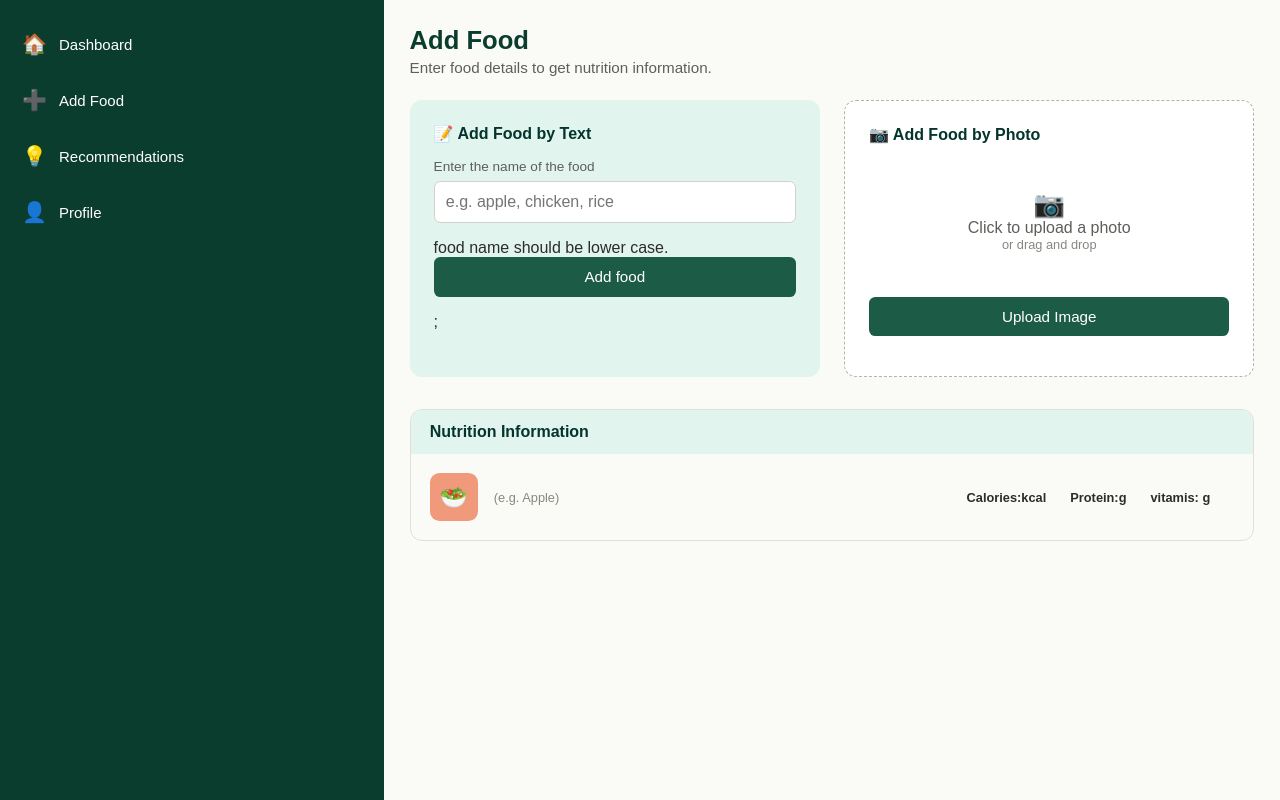
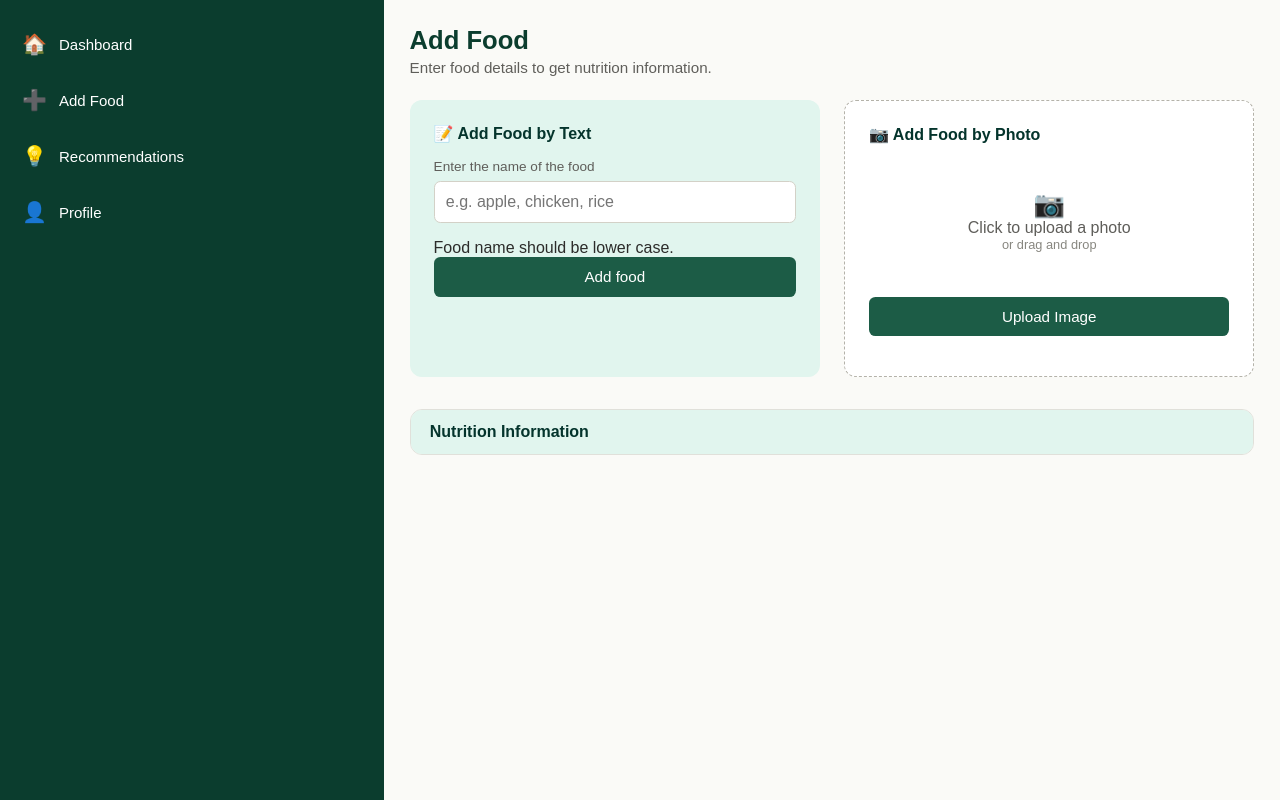
Before and after one commit to sahiba2503/AiNutritionweb, a React (Vite) app in the folder AiNutrition/: page /Layout/AddFood in a window 1280 px wide. Built offline with nearby package versions, Linux system fonts and the light colour scheme.

Commit message:
add nutriton data by own data array

```diff
--- a/AiNutrition/src/component/AddFood.css
+++ b/AiNutrition/src/component/AddFood.css
@@ -99,14 +99,14 @@
 .result-row {
   display: flex;
   align-items: center;
-  gap: 1rem;
-  padding: 1.2rem;
-  flex-wrap: wrap;
+  gap: 0.5rem;
+  padding: 0.5rem;
+
 }
 
 .result-icon {
-  width: 3rem;
-  height: 3rem;
+  width: 2rem;
+  height: 2rem;
   border-radius: 0.6rem;
   background-color: #f0997b;
   display: flex;
--- a/AiNutrition/src/component/AddFood.jsx
+++ b/AiNutrition/src/component/AddFood.jsx
@@ -1,50 +1,55 @@
+
+
 import { useState } from "react";
 import "./AddFood.css";
-
-// This calls our own Node.js/Express backend, which looks up
-// nutrition info and sends it back as JSON.
 
 function AddFood() {
   const [foodName, setFoodName] = useState("");
   const [load, setLoad] = useState(false);
   const [foodError, setFoodError] = useState("");
-  const [calorie, setCalorie] = useState("");
-  const [protein, setProtein] = useState("");
-  const [vitamin, setVitamin] = useState("");
 
+  const [nutritionData, setNutritionData] = useState([]);
 
   function UsersFoodAnalysis(e) {
     e.preventDefault();
+
     let food = foodName.trim();
 
     if (food) {
       setLoad(true);
       setFoodError("");
-       setProtein("");
-            setVitamin("");
 
-            console.log(load);
       fetch("http://localhost:3000/foodNutritions", {
         method: "POST",
+
         headers: {
           "Content-Type": "application/json"
         },
-        body: JSON.stringify({ food: foodName }),
+
+        body: JSON.stringify({
+          food: food
+        })
       })
         .then((res) => {
           return res.json();
         })
+
         .then((data) => {
-          if(data.success){
-              setCalorie(data.calorie);
-          setProtein(data.protein);
-            setVitamin(data.vitamin);
+          if (data.success) {
 
+            let nutrition = {
+              food: food,
+              calorie: data.calorie,
+              protein: data.protein,
+              vitamin: data.vitamin
+            };
+
+            setNutritionData([...nutritionData, nutrition]);
           }
+        })
 
-        })
-        .catch((error)=>{
-          alert("plese try again someting wrong.");
+        .catch((error) => {
+          alert("Please try again. Something went wrong.");
           console.log(error);
         })
 
@@ -52,78 +57,157 @@ function AddFood() {
           setLoad(false);
           setFoodName("");
         });
-    }
-     else {
-      setFoodError("please enter only food related data");
+    } else {
+      setFoodError("Please enter food name");
       setLoad(false);
-      return;
     }
   }
 
   return (
-    <div className='page'>
-      <h1 className='page-title'>Add Food</h1>
-      <p className='page-subtitle'>
+    <div className="page">
+
+      <h1 className="page-title">
+        Add Food
+      </h1>
+
+      <p className="page-subtitle">
         Enter food details to get nutrition information.
       </p>
 
-      <div className='add-food-grid'>
-        <div className='add-food-card'>
-          <p className='card-heading'>📝 Add Food by Text</p>
-          <label className='input-label'>Enter the name of the food</label>
+
+      <div className="add-food-grid">
+
+        <div className="add-food-card">
+
+          <p className="card-heading">
+            📝 Add Food by Text
+          </p>
+
+          <label className="input-label">
+            Enter the name of the food
+          </label>
+
           <input
-            type='text'
-            placeholder='e.g. apple, chicken, rice'
+            type="text"
+            placeholder="e.g. apple, chicken, rice"
             value={foodName}
             onChange={(e) => setFoodName(e.target.value)}
           />
-          <p>food name should be lower case.</p>
-          <button className='primary-btn' onClick={UsersFoodAnalysis}>
-            Add food
+
+          <p>
+            Food name should be lower case.
+          </p>
+
+          <button
+            className="primary-btn"
+            onClick={UsersFoodAnalysis}
+            disabled={load}
+          >
+            {load ? "Loading..." : "Add food"}
           </button>
-          {foodError ? foodError : ""};
+
+          {foodError && (
+            <p className="food-error">
+              {foodError}
+            </p>
+          )}
+
         </div>
 
-        <div className='add-food-card photo-card'>
-          <p className='card-heading'>📷 Add Food by Photo</p>
-          <div className='upload-box'>
-            <p className='upload-icon'>📷</p>
-            <p>Click to upload a photo</p>
-            <p className='upload-sub'>or drag and drop</p>
-          </div>
-          <button className='primary-btn'>Upload Image</button>
-        </div>
+
+        <div className="add-food-card photo-card">
+
+          <p className="card-heading">
+            📷 Add Food by Photo
+          </p>
+
+          <div className="upload-box">
+
+            <p className="upload-icon">
+              📷
+            </p>
+
+            <p>
+              Click to upload a photo
+            </p>
+
+            <p className="upload-sub">
+              or drag and drop
+            </p>
+
           </div>
 
-      <div className='nutrition-result'>
-        <p className='result-heading'>Nutrition Information</p>
-        <div className='result-row'>
-          <div className='result-icon'>🥗</div>
-          <div className='result-name'>
-            <p className='result-food-name'>
-              <span>(e.g. Apple)</span>
-            </p>
-            <p className='result-date'></p>
-          </div>
-          <div className='result-stats'>
-            <div>
-              <span className='stat-key'></span>
-              <span className='stat-val'> Calories:{calorie?calorie:""}kcal</span>
-            </div>
-            <div>
-              <span className='stat-key'></span>
-              <span className='stat-val'>Protein:{protein?protein:""}g</span>
-            </div>
-            <div>
-              <span className='stat-key'></span>
-              <span className='stat-val'>vitamis:{vitamin?vitamin:""} g</span>
-            </div>
-            <div>
+          <button className="primary-btn">
+            Upload Image
+          </button>
 
         </div>
+
       </div>
+
+
+      <div className="nutrition-result">
+
+        <p className="result-heading">
+          Nutrition Information
+        </p>
+
+
+        {nutritionData.map((food, index) => (
+
+          <div
+            className="result-row"
+            key={index}
+          >
+
+            <div className="result-icon">
+              🥗
             </div>
+
+
+            <div className="result-name">
+
+              <p className="result-food-name">
+                {food.food}
+              </p>
+
+              <p className="result-date">
+                Nutrition details
+              </p>
+
             </div>
+
+
+            <div className="result-stats">
+
+              <div>
+                <span className="stat-val">
+                  Calories: {food.calorie} kcal
+                </span>
+              </div>
+
+
+              <div>
+                <span className="stat-val">
+                  Protein: {food.protein} g
+                </span>
+              </div>
+
+
+              <div>
+                <span className="stat-val">
+                  Vitamins: {food.vitamin}
+                </span>
+              </div>
+
+            </div>
+
+          </div>
+
+        ))}
+
+      </div>
+
     </div>
   );
 }
```
Lines whose indentation alone changed are shown as unchanged.
